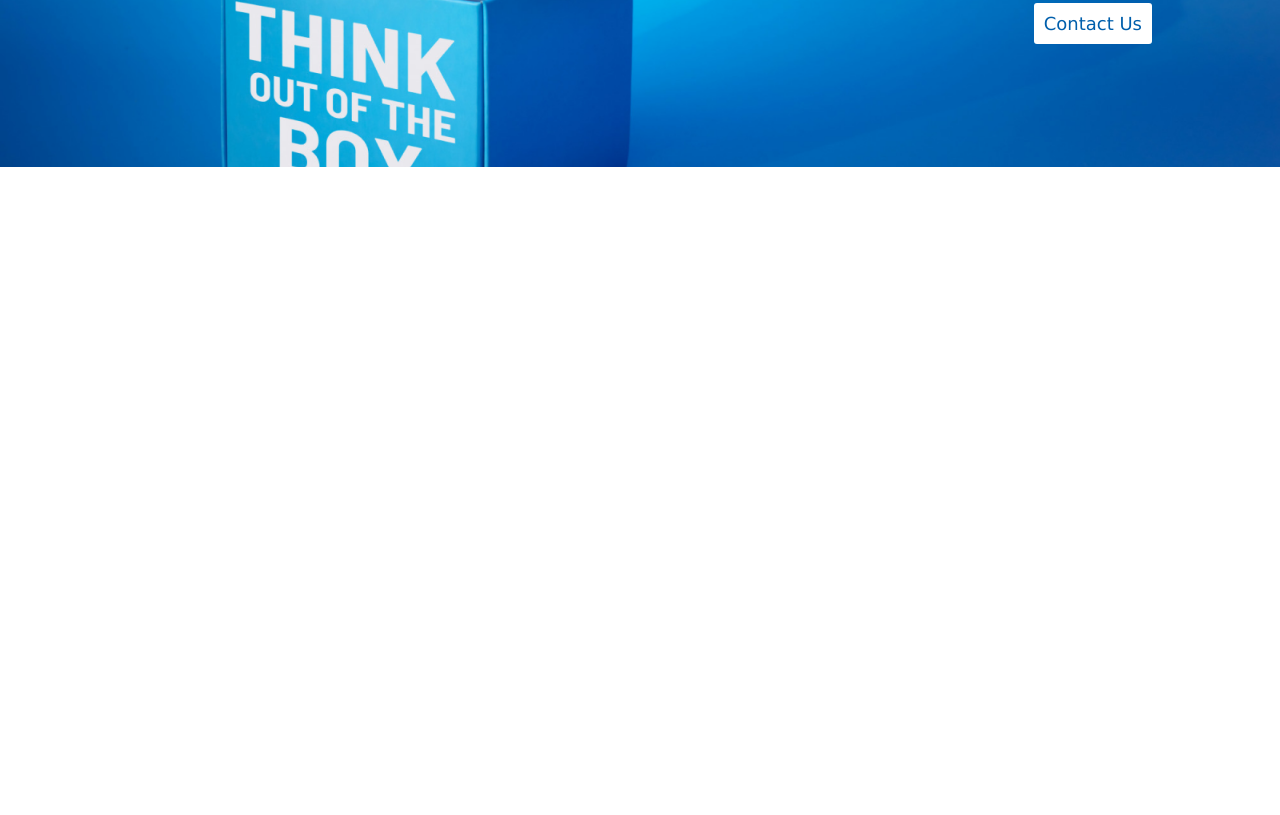
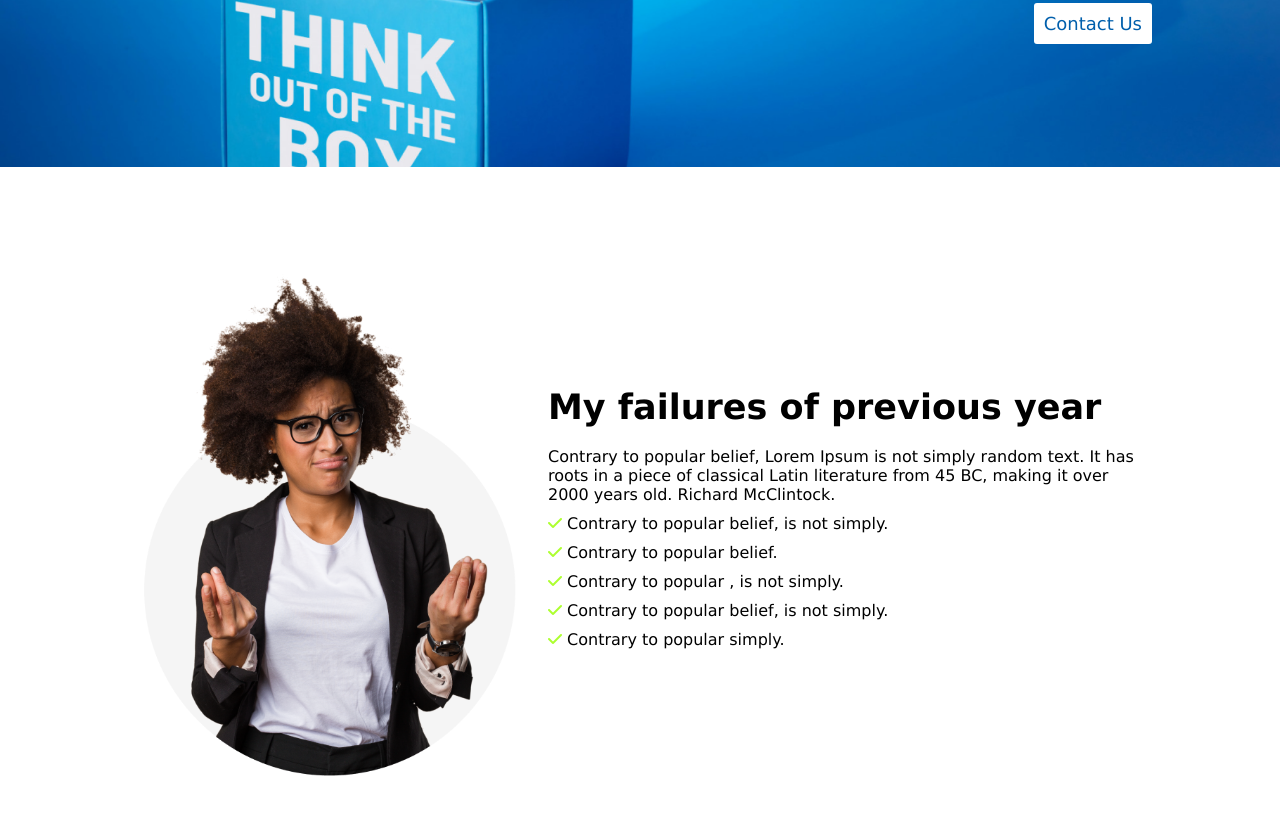
Before and after one commit to shorot-chicham/new-year-new-me, a plain HTML site: page index.html in a window 1280 px wide. Shown: the part 383-1198 px from the top of the page. Before the commit the page ends 800 px from the top, so only its background shows below. Drawn offline with Linux system fonts and the light colour scheme.

Commit message:
added my failure container in the file for the page

```diff
--- a/CSS/styles.css
+++ b/CSS/styles.css
@@ -48,3 +48,30 @@ header{
 .banner-btn:hover {
     border: 2px solid #c5188c;
 }
+
+/* my failures container styles start from here  */
+.green{
+    color: greenyellow;
+}
+
+.my-failures-container{
+    display: flex;
+    justify-content: center;
+    align-items: center;
+    gap: 20px;
+    margin-top: 100px;
+    margin-bottom: 100px;
+}
+
+.person-img img{
+    width: 400px;
+}
+
+.my-failure-title{
+    font-size: 35px;
+    margin-bottom: 20px;
+}
+
+.my-failure-info p{
+    margin-bottom: 10px;
+}
--- a/index.html
+++ b/index.html
@@ -5,6 +5,7 @@
     <meta name="viewport" content="width=device-width, initial-scale=1.0">
     <title>Happy New Year!</title>
     <link rel="stylesheet" href="CSS/styles.css">
+    <script src="https://kit.fontawesome.com/b7a08eb502.js" crossorigin="anonymous"></script>
 </head>
 <body>
     <header>
@@ -16,7 +17,21 @@
         </section>
     </header>
     <main>
-
+        <!-- my failures section start from here  -->
+        <section class="my-failures-container space">
+            <div class="person-img">
+                <div><img src="images/person.png" alt="This is user image."></div>
+            </div>
+            <div class="my-failure-info">
+                <h2 class="my-failure-title">My failures of previous year</h2>
+                <p>Contrary to popular belief, Lorem Ipsum is not simply random text. It has roots in a piece of classical Latin literature from 45 BC, making it over 2000 years old. Richard McClintock.</p>
+                <p><i class="fa-solid fa-check green"></i> Contrary to popular belief, is not simply.</p>
+                <p><i class="fa-solid fa-check green"></i> Contrary to popular belief.</p>
+                <p><i class="fa-solid fa-check green"></i> Contrary to popular , is not simply.</p>
+                <p><i class="fa-solid fa-check green"></i> Contrary to popular belief, is not simply.</p>
+                <p><i class="fa-solid fa-check green"></i> Contrary to popular simply.</p>
+            </div>
+        </section>
     </main>
     <footer>
 
```
